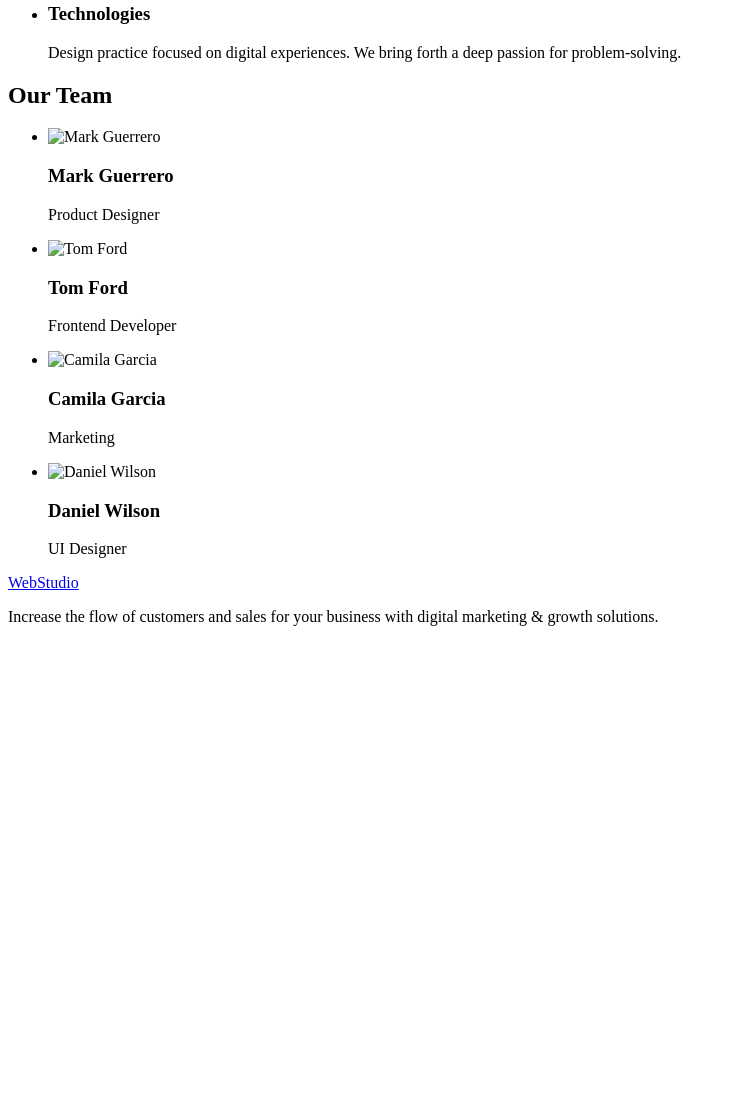
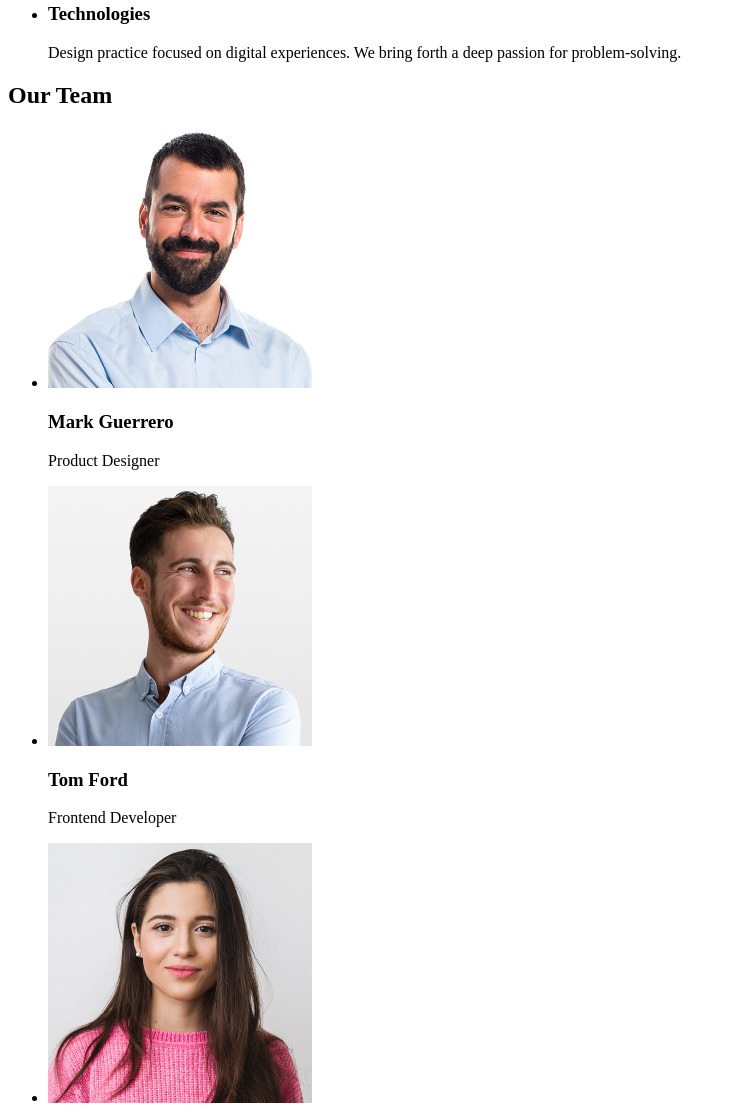
Before and after one commit to Gurin5193/goit-markup-hw-01, a plain HTML site: page index.html in a window 1280 px wide. Shown: the part 532-1638 px from the top of the page, without its empty margins (0-736 px from the left). Before the commit the page ends 1174 px from the top, so only its background shows below. Drawn offline with Linux system fonts and the light colour scheme.

Commit message:
make changes to photo

```diff
--- a/index.html
+++ b/index.html
@@ -76,22 +76,22 @@
 
         <ul>
           <li>
-            <img src="./images.jpg" alt="Mark Guerrero" width="264" />
+            <img src="./images/img.jpg" alt="Mark Guerrero" width="264" />
             <h3>Mark Guerrero</h3>
             <p>Product Designer</p>
           </li>
           <li>
-            <img src="./images-3.jpg" alt="Tom Ford" width="264" />
+            <img src="./images/img-1.jpg" alt="Tom Ford" width="264" />
             <h3>Tom Ford</h3>
             <p>Frontend Developer</p>
           </li>
           <li>
-            <img src="./images-2.jpg" alt="Camila Garcia" width="264" />
+            <img src="./images/img-2.jpg" alt="Camila Garcia" width="264" />
             <h3>Camila Garcia</h3>
             <p>Marketing</p>
           </li>
           <li>
-            <img src="./images-1.jpg" alt="Daniel Wilson" width="264" />
+            <img src="./images/img-3.jpg" alt="Daniel Wilson" width="264" />
             <h3>Daniel Wilson</h3>
             <p>UI Designer</p>
           </li>
```
